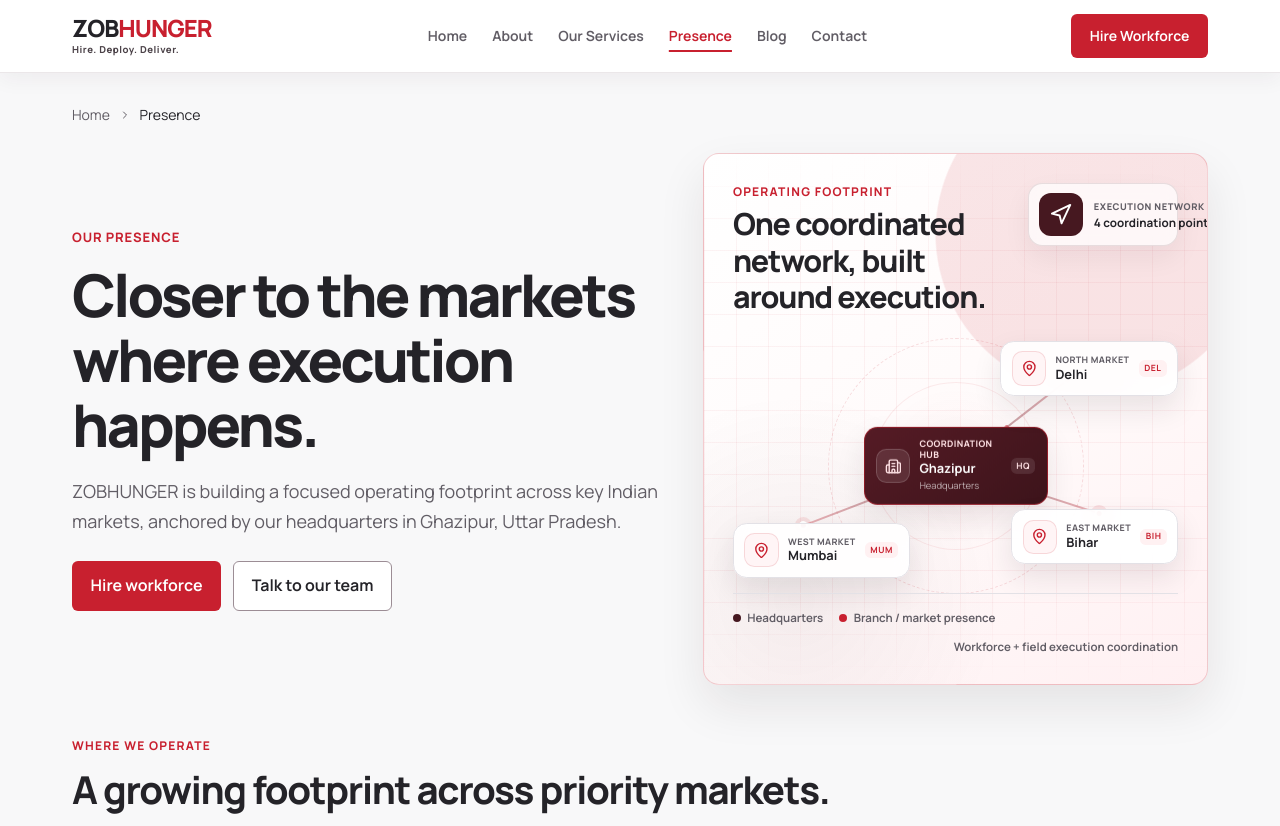
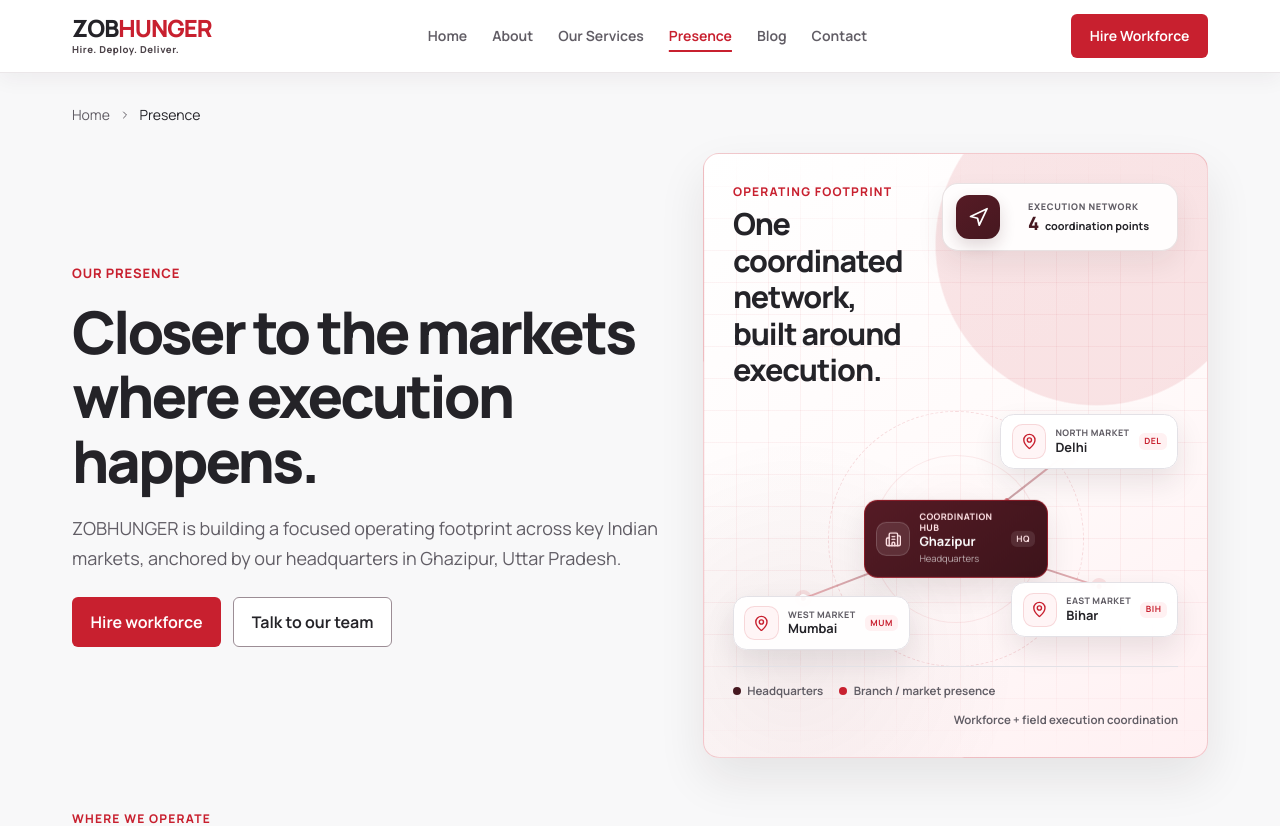
Before and after one commit to Aayush20253534/ZOBHUNGER, a Next.js app in the folder client/: page /presence in a window 1280 px wide. Shown: the top 826 px of the page. Built offline with nearby package versions, Linux system fonts and the light colour scheme.

Commit message:
fix:small fixes-001

```diff
--- a/client/src/app/presence/page.tsx
+++ b/client/src/app/presence/page.tsx
@@ -82,7 +82,9 @@ const executionSteps = [
 export default function PresencePage() {
   return (
     <div className="zb-presence-page">
-      <Breadcrumbs items={[{ label: "Home", href: "/" }, { label: "Presence" }]} />
+      <Breadcrumbs
+        items={[{ label: "Home", href: "/" }, { label: "Presence" }]}
+      />
 
       <section className="zb-presence-hero">
         <div className="zb-presence-hero-copy">
@@ -101,7 +103,10 @@ export default function PresencePage() {
           />
         </div>
 
-        <aside className="zb-presence-network" aria-label="ZOBHUNGER operating footprint">
+        <aside
+          className="zb-presence-network"
+          aria-label="ZOBHUNGER operating footprint"
+        >
           <div className="zb-presence-network-header">
             <div>
               <span className="zb-eyebrow">Operating footprint</span>
@@ -111,9 +116,14 @@ export default function PresencePage() {
               <span className="zb-presence-network-icon" aria-hidden="true">
                 <Navigation />
               </span>
-              <div>
+
+              <div className="zb-presence-network-status-copy">
                 <small>Execution network</small>
-                <strong>4 coordination points</strong>
+
+                <span className="zb-presence-network-status-value">
+                  <strong>4</strong>
+                  <span>coordination points</span>
+                </span>
               </div>
             </div>
           </div>
@@ -126,7 +136,9 @@ export default function PresencePage() {
             <span className="zb-presence-network-line zb-presence-network-line--east" />
 
             <span className="zb-presence-network-node zb-presence-network-node--hq">
-              <span className="zb-presence-network-node-icon"><Building2 /></span>
+              <span className="zb-presence-network-node-icon">
+                <Building2 />
+              </span>
               <span className="zb-presence-network-node-copy">
                 <small>Coordination hub</small>
                 <strong>Ghazipur</strong>
@@ -135,7 +147,9 @@ export default function PresencePage() {
               <b>HQ</b>
             </span>
             <span className="zb-presence-network-node zb-presence-network-node--delhi">
-              <span className="zb-presence-network-node-icon"><MapPin /></span>
+              <span className="zb-presence-network-node-icon">
+                <MapPin />
+              </span>
               <span className="zb-presence-network-node-copy">
                 <small>North market</small>
                 <strong>Delhi</strong>
@@ -143,7 +157,9 @@ export default function PresencePage() {
               <b>DEL</b>
             </span>
             <span className="zb-presence-network-node zb-presence-network-node--mumbai">
-              <span className="zb-presence-network-node-icon"><MapPin /></span>
+              <span className="zb-presence-network-node-icon">
+                <MapPin />
+              </span>
               <span className="zb-presence-network-node-copy">
                 <small>West market</small>
                 <strong>Mumbai</strong>
@@ -151,7 +167,9 @@ export default function PresencePage() {
               <b>MUM</b>
             </span>
             <span className="zb-presence-network-node zb-presence-network-node--bihar">
-              <span className="zb-presence-network-node-icon"><MapPin /></span>
+              <span className="zb-presence-network-node-icon">
+                <MapPin />
+              </span>
               <span className="zb-presence-network-node-copy">
                 <small>East market</small>
                 <strong>Bihar</strong>
@@ -172,14 +190,19 @@ export default function PresencePage() {
         </aside>
       </section>
 
-      <section className="zb-section zb-presence-locations" aria-labelledby="presence-locations-title">
+      <section
+        className="zb-section zb-presence-locations"
+        aria-labelledby="presence-locations-title"
+      >
         <div className="zb-section-heading">
           <div>
             <span className="zb-eyebrow">Where we operate</span>
-            <h2 id="presence-locations-title">A growing footprint across priority markets.</h2>
+            <h2 id="presence-locations-title">
+              A growing footprint across priority markets.
+            </h2>
             <p>
-              Our location structure is designed to keep coordination close to the businesses,
-              workers and field activities we support.
+              Our location structure is designed to keep coordination close to
+              the businesses, workers and field activities we support.
             </p>
           </div>
         </div>
@@ -191,10 +214,14 @@ export default function PresencePage() {
               key={location.title}
             >
               <div className="zb-presence-location-card-top">
-                <span className="zb-presence-location-index">{location.shortLabel}</span>
+                <span className="zb-presence-location-index">
+                  {location.shortLabel}
+                </span>
                 <MapPin aria-hidden="true" />
               </div>
-              <span className="zb-presence-location-type">{location.label}</span>
+              <span className="zb-presence-location-type">
+                {location.label}
+              </span>
               <h3>{location.title}</h3>
               <p>{location.description}</p>
             </article>
@@ -202,14 +229,20 @@ export default function PresencePage() {
         </div>
       </section>
 
-      <section className="zb-section zb-presence-execution" aria-labelledby="presence-execution-title">
+      <section
+        className="zb-section zb-presence-execution"
+        aria-labelledby="presence-execution-title"
+      >
         <div className="zb-section-heading">
           <div>
             <span className="zb-eyebrow">From presence to execution</span>
-            <h2 id="presence-execution-title">A location matters only when it helps work move faster.</h2>
+            <h2 id="presence-execution-title">
+              A location matters only when it helps work move faster.
+            </h2>
             <p>
-              ZOBHUNGER connects business requirements with regional coordination and practical
-              on-ground execution, rather than treating presence as a list of addresses.
+              ZOBHUNGER connects business requirements with regional
+              coordination and practical on-ground execution, rather than
+              treating presence as a list of addresses.
             </p>
           </div>
         </div>
@@ -231,20 +264,29 @@ export default function PresencePage() {
         </div>
       </section>
 
-      <section className="zb-section zb-presence-route-panel" aria-labelledby="presence-route-title">
+      <section
+        className="zb-section zb-presence-route-panel"
+        aria-labelledby="presence-route-title"
+      >
         <div className="zb-presence-route-copy">
           <span className="zb-eyebrow">Built around your requirement</span>
-          <h2 id="presence-route-title">Execution should follow the work, not office boundaries.</h2>
+          <h2 id="presence-route-title">
+            Execution should follow the work, not office boundaries.
+          </h2>
           <p>
-            Share the market, workforce requirement and objective. Our team can map the appropriate
-            coordination path and help structure the execution plan.
+            Share the market, workforce requirement and objective. Our team can
+            map the appropriate coordination path and help structure the
+            execution plan.
           </p>
           <ActionLink href="/contact" variant="light">
             Discuss your market requirement <ArrowRight aria-hidden="true" />
           </ActionLink>
         </div>
 
-        <div className="zb-presence-route-flow" aria-label="ZOBHUNGER execution flow">
+        <div
+          className="zb-presence-route-flow"
+          aria-label="ZOBHUNGER execution flow"
+        >
           <span>Business requirement</span>
           <ArrowRight aria-hidden="true" />
           <span>Regional coordination</span>
--- a/client/src/styles/presence.css
+++ b/client/src/styles/presence.css
@@ -813,3 +813,154 @@
   width: auto;
   text-align: left;
 }
+/* =========================================================
+   EXECUTION NETWORK STATUS CARD - FINAL FIX
+   ========================================================= */
+
+.zb-presence-network-header {
+  display: grid;
+  grid-template-columns: minmax(0, 1fr) auto;
+  align-items: start;
+  gap: clamp(1rem, 2vw, 1.5rem);
+}
+
+.zb-presence-network-heading {
+  min-width: 0;
+}
+
+.zb-presence-network-status {
+  display: grid;
+  grid-template-columns: 2.8rem minmax(0, 1fr);
+  align-items: center;
+  gap: 0.75rem;
+
+  width: 14.75rem;
+  min-width: 14.75rem;
+
+  padding: 0.68rem 0.78rem;
+
+  border: 1px solid rgba(70, 24, 32, 0.12);
+  border-radius: 1rem;
+
+  background: rgba(255, 255, 255, 0.92);
+
+  box-shadow:
+    0 0.8rem 1.8rem rgba(38, 22, 27, 0.07),
+    inset 0 1px 0 rgba(255, 255, 255, 0.8);
+
+  backdrop-filter: blur(10px);
+  -webkit-backdrop-filter: blur(10px);
+
+  overflow: visible;
+}
+
+.zb-presence-network-status .zb-presence-network-icon {
+  display: grid;
+  place-items: center;
+
+  width: 2.8rem;
+  height: 2.8rem;
+  min-width: 2.8rem;
+
+  border-radius: 0.82rem;
+
+  background: linear-gradient(
+    145deg,
+    #561b25,
+    var(--zb-presence-panel)
+  );
+
+  color: #fff;
+
+  box-shadow: 0 0.45rem 1rem rgba(70, 24, 32, 0.16);
+}
+
+.zb-presence-network-status .zb-presence-network-icon svg {
+  width: 1.3rem;
+  height: 1.3rem;
+}
+
+.zb-presence-network-status-copy {
+  display: flex;
+  min-width: 0;
+  flex-direction: column;
+  justify-content: center;
+  gap: 0.2rem;
+}
+
+.zb-presence-network-status-copy > small {
+  margin: 0;
+
+  color: var(--zb-muted);
+
+  font-size: 0.57rem;
+  font-weight: 800;
+  line-height: 1.1;
+  letter-spacing: 0.075em;
+
+  text-transform: uppercase;
+  white-space: nowrap;
+}
+
+.zb-presence-network-status-value {
+  display: flex;
+  align-items: baseline;
+  gap: 0.35rem;
+
+  min-width: 0;
+
+  line-height: 1;
+}
+
+.zb-presence-network-status-value > strong {
+  flex: 0 0 auto;
+
+  color: var(--zb-presence-panel);
+
+  font-size: 1.15rem;
+  font-weight: 850;
+  line-height: 1;
+}
+
+.zb-presence-network-status-value > span {
+  color: var(--zb-ink);
+
+  font-size: 0.68rem;
+  font-weight: 720;
+  line-height: 1.15;
+
+  white-space: nowrap;
+}
+
+
+/* Tablet */
+
+@media (max-width: 1100px) {
+  .zb-presence-network-status {
+    width: 13.75rem;
+    min-width: 13.75rem;
+  }
+
+  .zb-presence-network-status-value > span {
+    font-size: 0.64rem;
+  }
+}
+
+
+/* Mobile */
+
+@media (max-width: 560px) {
+  .zb-presence-network-header {
+    grid-template-columns: 1fr;
+  }
+
+  .zb-presence-network-status {
+    width: fit-content;
+    min-width: 0;
+    max-width: 100%;
+  }
+
+  .zb-presence-network-status-value > span {
+    white-space: normal;
+  }
+}
```
